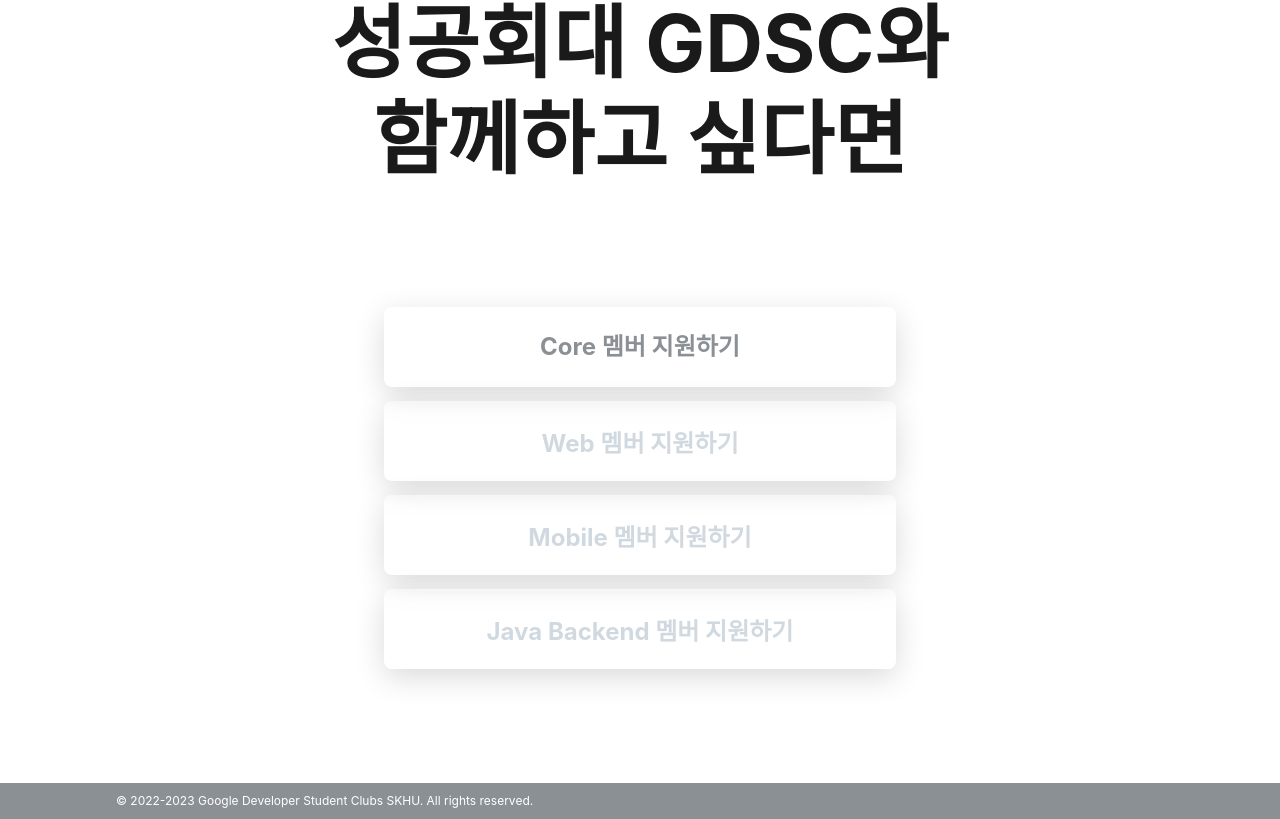
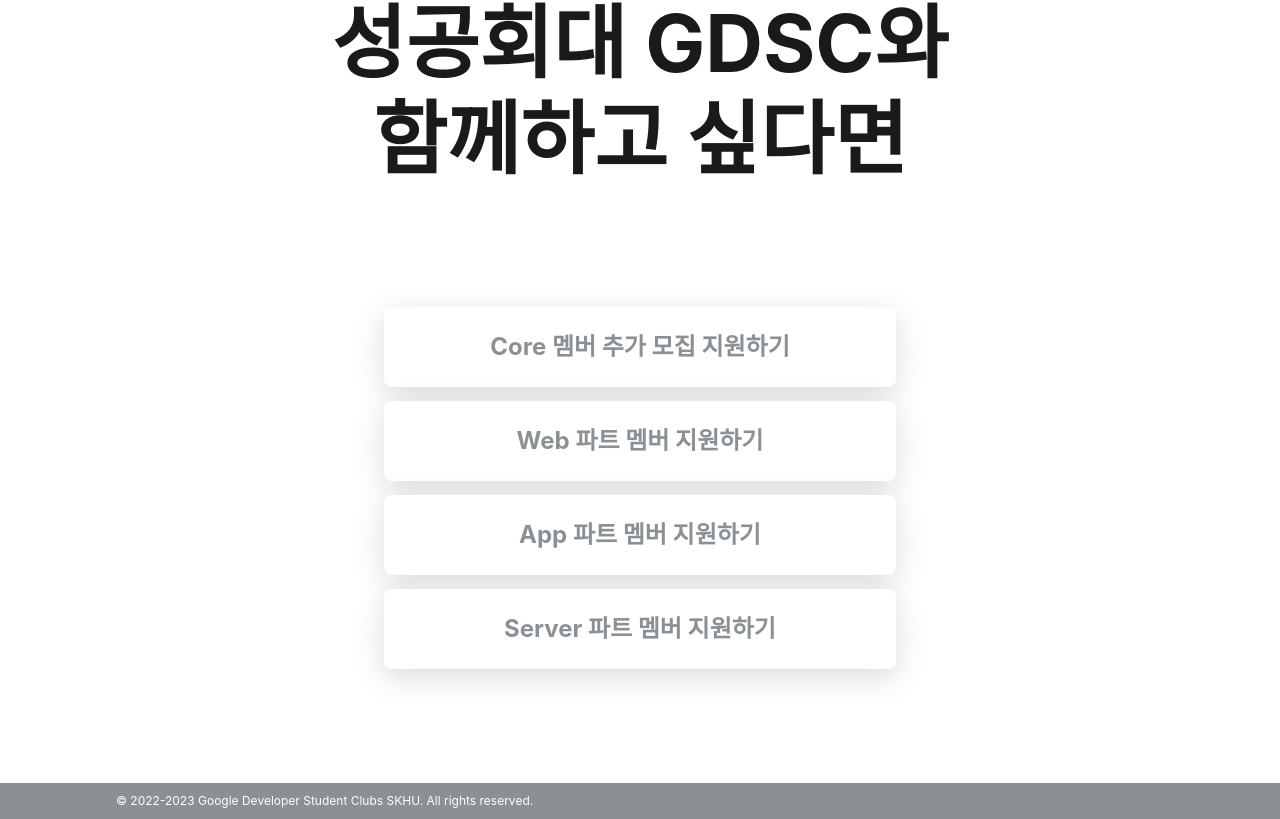
Before and after one commit to GDG-on-Campus-SKHU/www.gdsc-skhu.com, a Next.js app: page / in a window 1280 px wide. Shown: the part 2457-3276 px from the top of the page. Built offline with nearby package versions, Linux system fonts and the light colour scheme; a web font is replaced by a local one.

Commit message:
feat: activate disabled buttons for member application

```diff
--- a/src/components/RecruitSection/RecruitSection.tsx
+++ b/src/components/RecruitSection/RecruitSection.tsx
@@ -8,13 +8,10 @@ import {
 } from '../../constants/motions';
 import { bigCss, colors, defaultButtonCss } from '../../styles/constants';
 
-const CORE_RECRUIT_LINK = 'https://forms.gle/yMqwni7zceuN95EB6';
-const WEB_RECRUIT_LINK =
-  'https://boom-galleon-6d9.notion.site/GDSC-at-SKHU-Web-aa10310b18fa4145a7a19645d2b312cf';
-const MOBILE_RECRUIT_LINK =
-  'https://boom-galleon-6d9.notion.site/GDSC-at-SKHU-Mobile-9498b6c18067405aa925f652bc15264a';
-const JAVA_BACKEND_RECRUIT_LINK =
-  'https://boom-galleon-6d9.notion.site/GDSC-at-SKHU-Java-Backend-30fa0ee30bdb4d9fb7aa1200dcc9a9a1';
+const CORE_RECRUIT_LINK = 'https://forms.gle/ZkzY2fcrPnQdMY1t6';
+const WEB_RECRUIT_LINK = 'https://forms.gle/Hgz2GUsaNr4WBqmdA';
+const APP_RECRUIT_LINK = 'https://forms.gle/Udmh7Nc1vWuYeH9z8';
+const SERVER_RECRUIT_LINK = 'https://forms.gle/wGmNiVbREQ1jGTPD8';
 
 export default function RecruitSection() {
   return (
@@ -46,10 +43,10 @@ export default function RecruitSection() {
           함께하고 싶다면
           <br />
         </motion.h2>
-        <RecruitAnchor href={CORE_RECRUIT_LINK} text="Core 멤버 지원하기" />
-        <RecruitAnchor disable href={WEB_RECRUIT_LINK} text="Web 멤버 지원하기" />
-        <RecruitAnchor disable href={MOBILE_RECRUIT_LINK} text="Mobile 멤버 지원하기" />
-        <RecruitAnchor disable href={JAVA_BACKEND_RECRUIT_LINK} text="Java Backend 멤버 지원하기" />
+        <RecruitAnchor href={CORE_RECRUIT_LINK} text="Core 멤버 추가 모집 지원하기" />
+        <RecruitAnchor href={WEB_RECRUIT_LINK} text="Web 파트 멤버 지원하기" />
+        <RecruitAnchor href={APP_RECRUIT_LINK} text="App 파트 멤버 지원하기" />
+        <RecruitAnchor href={SERVER_RECRUIT_LINK} text="Server 파트 멤버 지원하기" />
       </motion.div>
     </section>
   );
```
Also changed, not shown: 1 other file (tests, documents, lock files or other folders).
